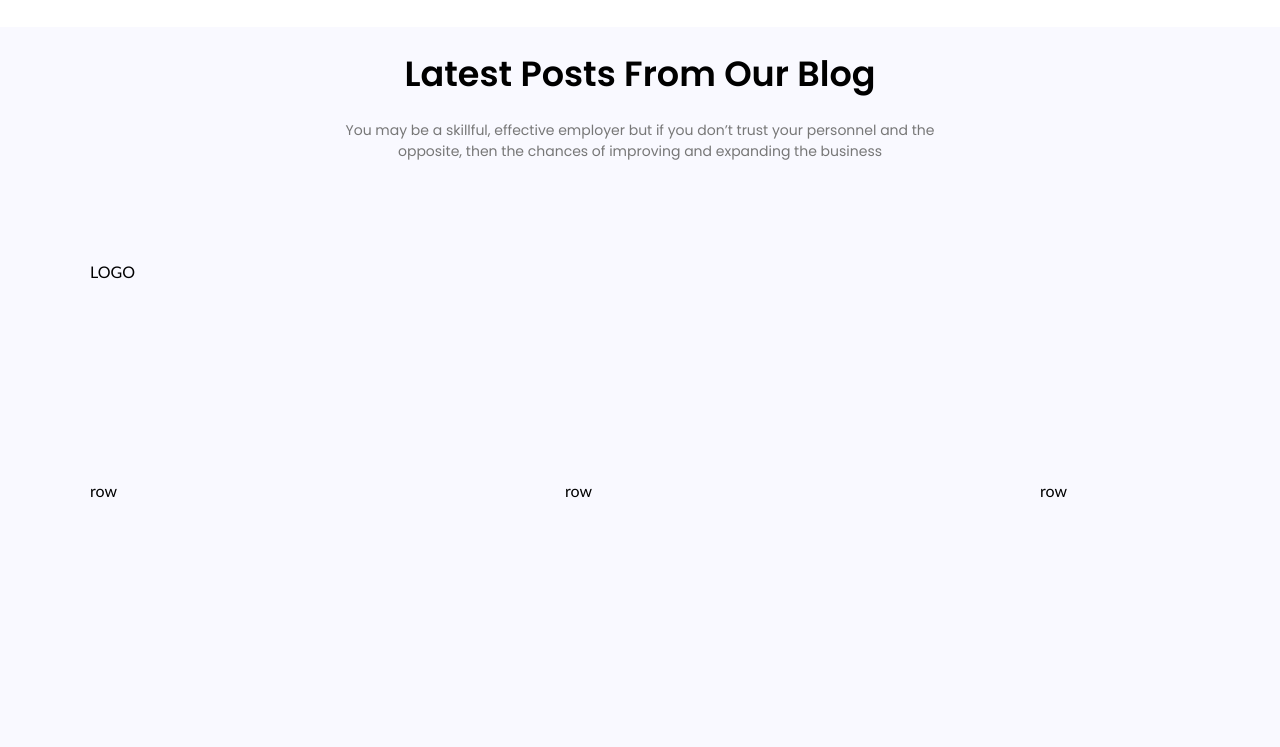
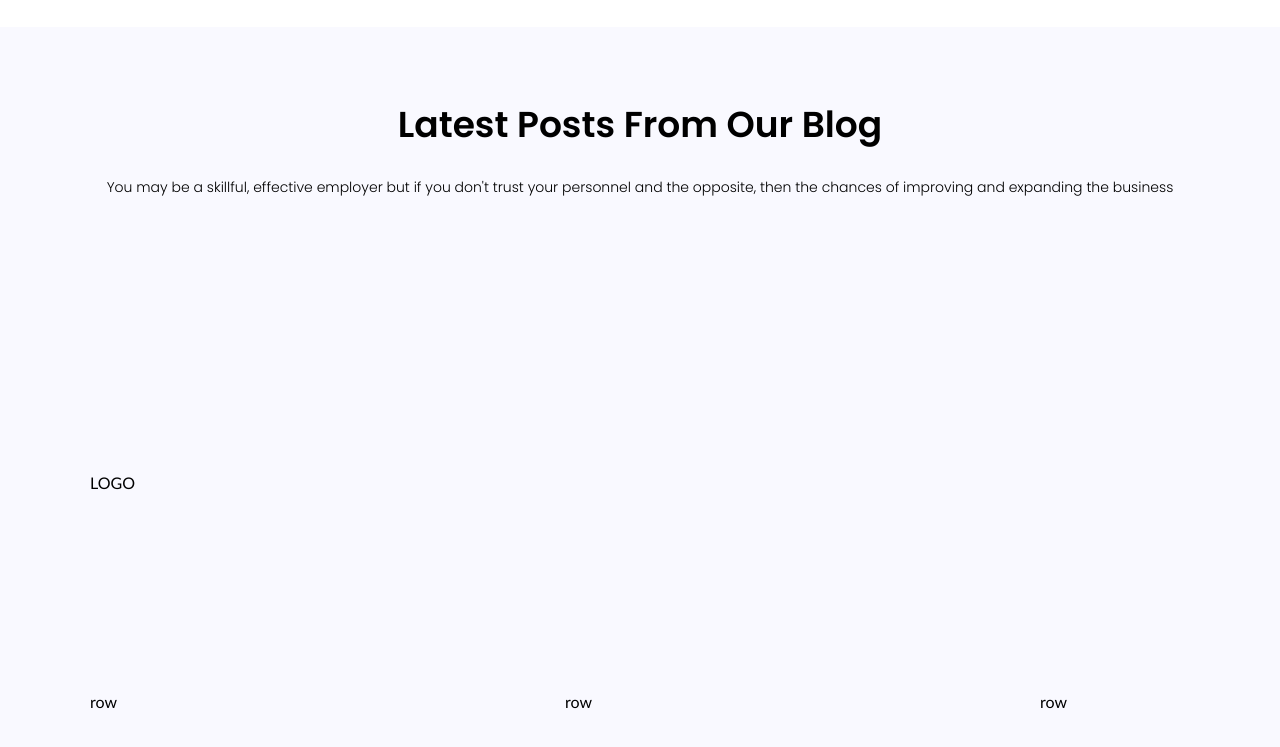
Before and after one commit to front-end-by-rimantas/33-grupe-portfolio-personal, a plain HTML site: page index.html in a window 1280 px wide. Shown: the part 3712-4459 px from the top of the page. Before the commit the page ends 4312 px from the top, so only its background shows below. Drawn offline with Linux system fonts and the light colour scheme.

Commit message:
Title: Latest Posts #36

```diff
--- a/css/components/blog.css
+++ b/css/components/blog.css
@@ -1,20 +1,34 @@
-.container-blog {
-    font-family: 'Poppins', sans-serif;
-    align-content: center;
-    background-color: #F9F9FF;
-    /* padding-bottom: 60px; */
+.blog {
+    background-color: var(--plans-background-color);
+    padding-bottom: 60px;
+    font-family: Poppins, sans-serif;
+    /* background-color: aqua; */
 }
-
-.container-blog > .row > .row-top-blog > .h2 {
+.blog > .row1 {
+    box-sizing: border-box;
+    /* display: flex; */
+    /* flex-wrap: wrap; */
+    margin-block-start: 0px;
+    /* margin-inline-end: 200px;
+    margin-inline-start: 200px; */
+    justify-content: center!important;
     text-align: center;
-    font-size: 35px;
+    /* background-color: blue; */
+}
+.blog > .row1 > .blogs1 > h2 {
+    font-size: 36px;
     font-weight: 600;
-    padding: 20px 0px 20px 0;
+    margin: 0 0 25px 0;
     text-transform: capitalize;
+    /* margin-block-end: 25px; */
+    text-size-adjust: 100%;
+    /* background-color: bisque; */
 }
-
-.container-blog > .row > .row-top-blog > .p {
-    text-align: center;
+.blog > .row1 > .blogs1 > p {
     font-size: 14px;
-    color: #777;
+    font-weight: 300;
+    margin: 0 0 45px 0;
+    color: var(--grey-color);
+    padding-bottom: 70px;
+    /* background-color: yellow; */
 }
--- a/index.html
+++ b/index.html
@@ -251,16 +251,17 @@
     <!-- Choose Your Plan end -->
 
     <!-- Latest Posts From Our Blog start -->
-    <section class="container-blog">
-        <div class="row">
-            <div class="col-12 col-md-12 col-lg-6 ml-lg-3 row-top-blog">
-                <div class="h2">Latest Posts From Our Blog</div>
-                <div class="p">You may be a skillful, effective employer but if you don’t trust your personnel and the opposite, then the chances of improving and expanding the business</div>
+    <section class="container blog">
+
+        <div class="row1">
+            <div class="col-12 col-md-8 ml-md-2 col-lg-6 ml-lg-3 blogs1">
+                <h2>Latest Posts From Our Blog</h2>
+                <p>You may be a skillful, effective employer but if you don't trust your personnel and the opposite, then the chances of improving and expanding the business</p>
             </div>
         </div>
 
+    </section>
 
-    </section>
     <!-- Latest Posts From Our Blog end -->
 
     <!-- logos start -->
```
